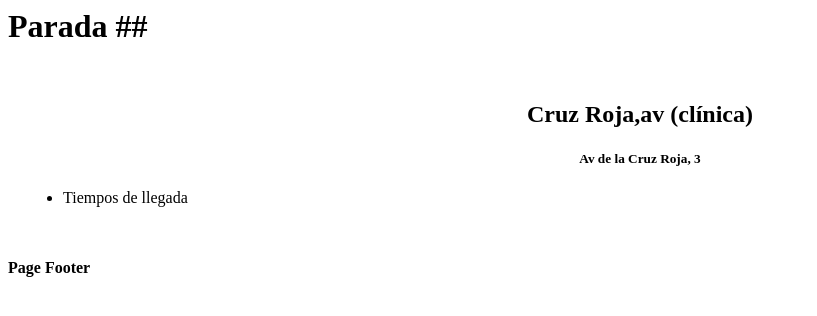
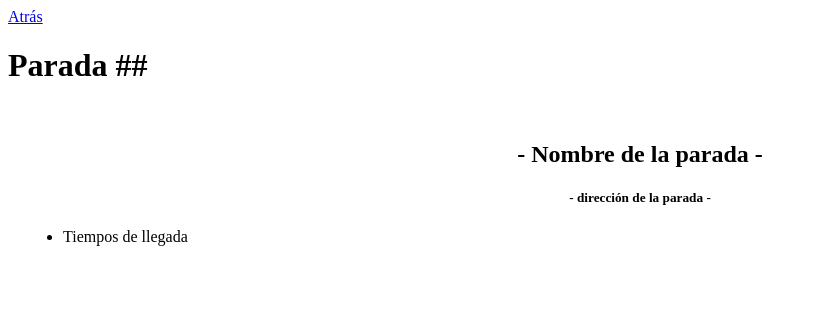
Before and after one commit to Sloy/SeviBus-2-Old, a PHP site: page /pages/parada.php in a window 1280 px wide. Shown: the top 316 px of the page, without its empty margins (0-817 px from the left). Run offline with PHP 8.4, Linux system fonts and the light colour scheme.

Commit message:
Muestra nombre y dirección de la parada seleccionada

```diff
--- a/pages/parada.php
+++ b/pages/parada.php
@@ -1,14 +1,15 @@
 <div id="parada" data-role="page">
 	<div data-role="header">
+        <a href="#home-paradas" data-rel="back" data-icon="back" data-iconpos="notext">Atrás</a>
 		<h1>Parada ##</h1>
 	</div>
 
 	<div data-role="content" style="padding: 15px">
-		<h2 style="text-align: center">
-            Cruz Roja,av (clínica)
+		<h2 id="parada-nombre" style="text-align: center">
+            - Nombre de la parada -
         </h2>
-        <h5 style="text-align: center">
-            Av de la Cruz Roja, 3
+        <h5 id="parada-direccion" style="text-align: center">
+            - dirección de la parada -
         </h5>
         <!-- Elemento para colocar el mapa desplegable con la dirección
         <div data-role="collapsible-set" data-theme="e" data-content-theme="">
@@ -30,7 +31,4 @@
             </li> -->
         </ul>
 	</div>
-	<div data-role="footer">
-		<h4>Page Footer</h4>
-	</div><!-- /footer -->
 </div>
```
Also changed, not shown: js/parada.js (+8 -1 lines).
